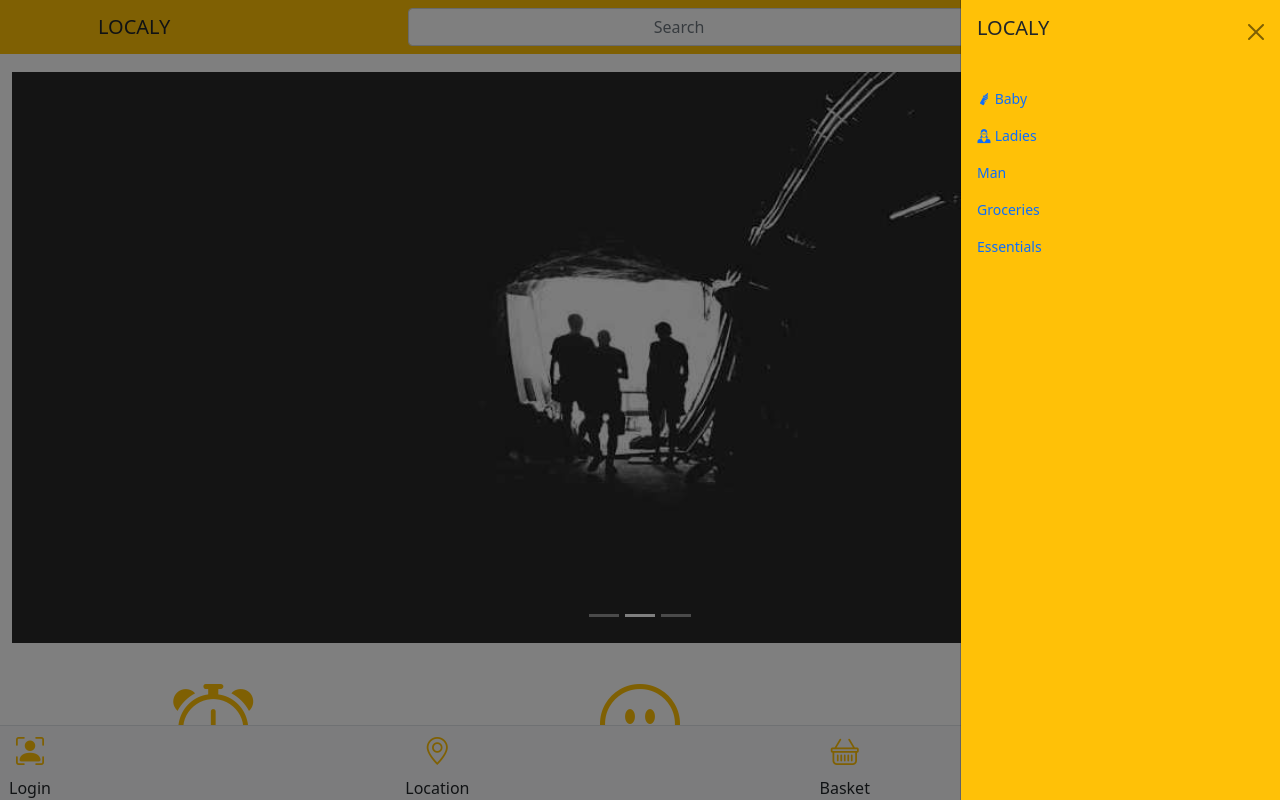
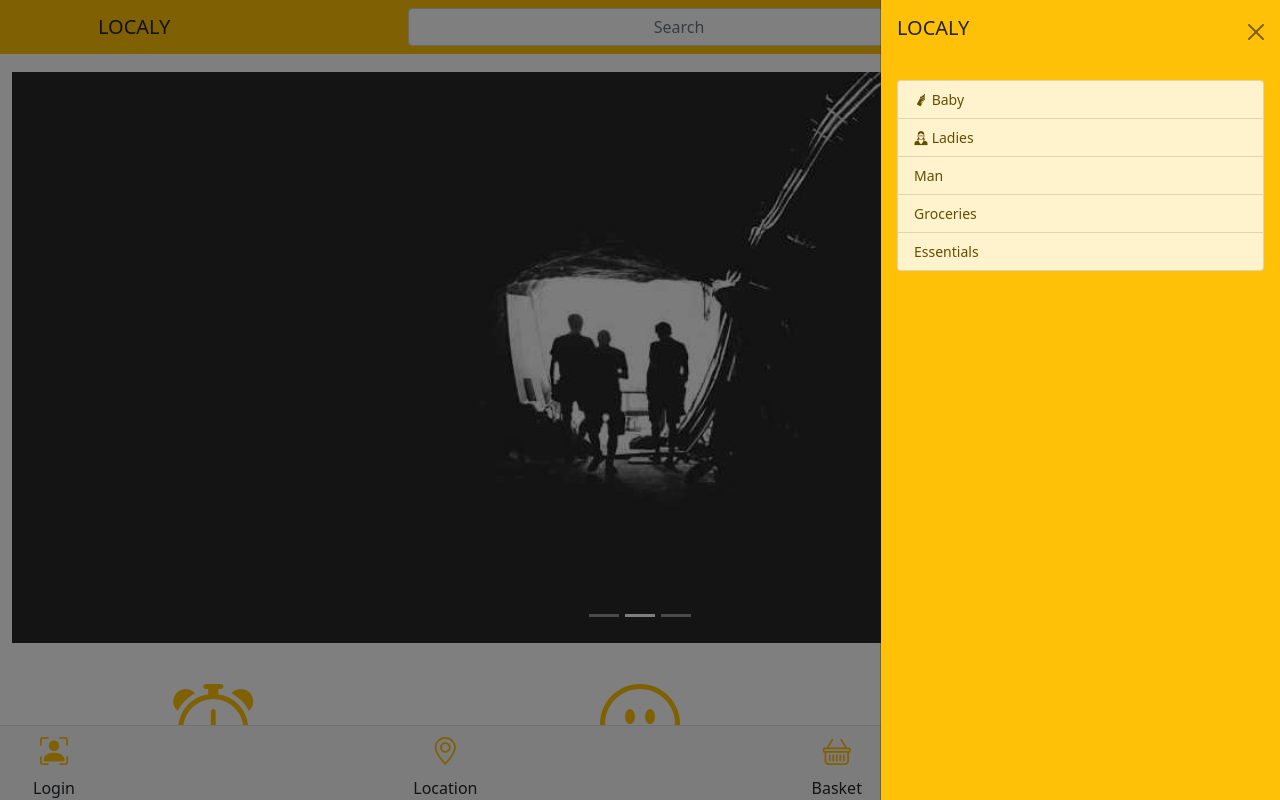
Before and after one commit to ZahedAlam/LOCALSTATIC, a website: page index.html in a window 1280 px wide. Both pictures are taken after a click on the button "MENU". Shown: the top 800 px of the page. Drawn offline with nearby package versions, Linux system fonts and the light colour scheme.

Commit message:
top menu offcanvas fixed

```diff
--- a/index.html
+++ b/index.html
@@ -39,35 +39,31 @@
     <!-- Header Section End Here -->
 
     <section>
-      <div class=" pt-4 mt-5">
-        <div class="row">
-          <div class="col-3">
-          </div>
-          <div class="col-7"></div>
-          <div class="col-2">
-            <div class="collapse navbar-collapse" id="usrmenu">
-              <ul class="navbar-nav">
-                <li class="nav-item"><a href="#" class="nav-link">Cart</a></li>
-                <li class="nav-item"><a href="#" class="nav-link">Login</a></li>
-              </ul>
+      <div class="row">
+        <div class="col">
+          <div class="offcanvas offcanvas-end bg-warning" data-bs-scroll="true" tabindex="-1" id="offcanvasRight" aria-labelledby="offcanvasRightLabel">
+            <div class="offcanvas-header">
+              <h5 id="offcanvasRightLabel text-uppercase text-warning">LOCALY</h5>
+              <button type="button" class="btn-close text-reset" data-bs-dismiss="offcanvas" aria-label="Close"></button>
             </div>
-            <div class="w-25 offcanvas offcanvas-end bg-warning tabindex="-1" id="offcanvasRight" aria-labelledby="offcanvasRightLabel">
-              <div class="offcanvas-header">
-                <h5 id="offcanvasRightLabel text-uppercase text-warning">LOCALY</h5>
-                <button type="button" class="btn-close text-reset" data-bs-dismiss="offcanvas" aria-label="Close"></button>
-              </div>
-              <div class="offcanvas-body small">
-                <ul class="navbar-nav text-start">
-                  <li class="nav-item"><a href="#" class="nav-link"><i class="icofont-baby-food"></i> Baby</a></li>
-                  <li class="nav-item"><a href="#" class="nav-link"><i class="icofont-woman-in-glasses"></i> Ladies</a></li>
-                  <li class="nav-item"><a href="#" class="nav-link">Man</a></li>
-                  <li class="nav-item"><a href="#" class="nav-link">Groceries</a></li>
-                  <li class="nav-item"><a href="#" class="nav-link">Essentials</a></li>
-                </ul>
+            <div class="offcanvas-body small">
+              <div class="list-group">
+                  <a href="#" class="list-group-item list-group-item-action list-group-item-warning"><i class="icofont-baby-food"></i> Baby</a>
+                  <a href="#" class="list-group-item list-group-item-action list-group-item-warning"><i class="icofont-woman-in-glasses"></i> Ladies</a>
+                  <a href="#" class="list-group-item list-group-item-action list-group-item-warning">Man</a>
+                  <a href="#" class="list-group-item list-group-item-action list-group-item-warning">Groceries</a>
+                  <a href="#" class="list-group-item list-group-item-action list-group-item-warning">Essentials</a>
               </div>
             </div>
           </div>
         </div>
+      </div>
+    </section>
+
+    <section>
+      <div class=" pt-4 mt-5">
+
+
         <div class="row">
         <!-- Carousal Goes Here  -->
           <div id="carouselMain" class="carousel slide" data-bs-ride="carousel">
@@ -421,17 +417,10 @@
         </div>
       </div>
     </section>
-    <section>
-      <div class="container">
-        <div class="row">
-          <p><br></p>
-        </div>
-      </div>
-    </section>
 
     <!-- Footer Section -->
     <footer  class="bg-light fixed-bottom border-top">
-          <ul class="nav d-flex justify-content-between">
+          <ul class="nav d-flex justify-content-between px-4">
             <li class="nav-item text-center"><a href="#" class="nav-link"><i class="bi bi-person-bounding-box h3 text-warning"></i></a>Login</li>
             <li class="nav-item text-center"><a href="#" class="nav-link"><i class="bi bi-geo-alt h3 text-warning"></i></a>Location</li>
             <li class="nav-item text-center"><a href="#" class="nav-link"><i class="bi bi-basket h3 text-warning"></i></a>Basket</li>
```
